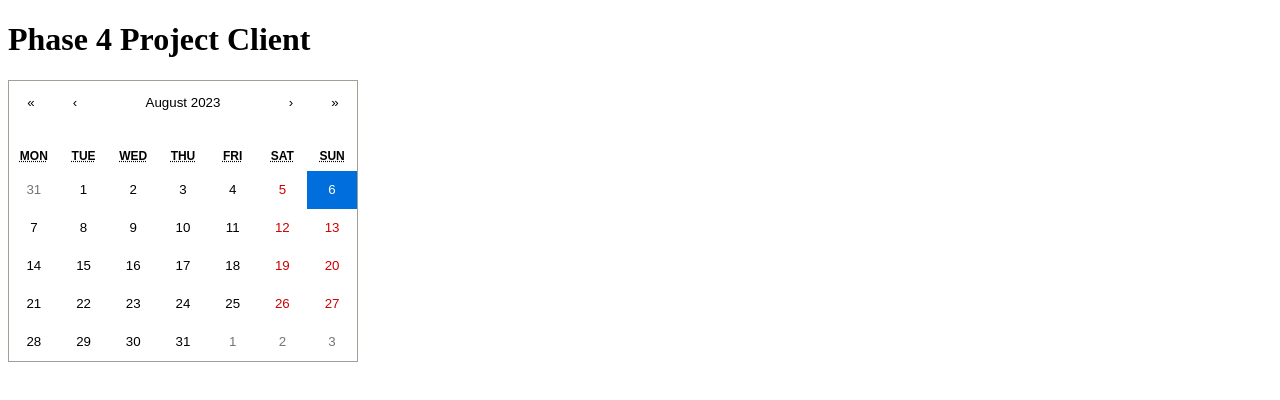
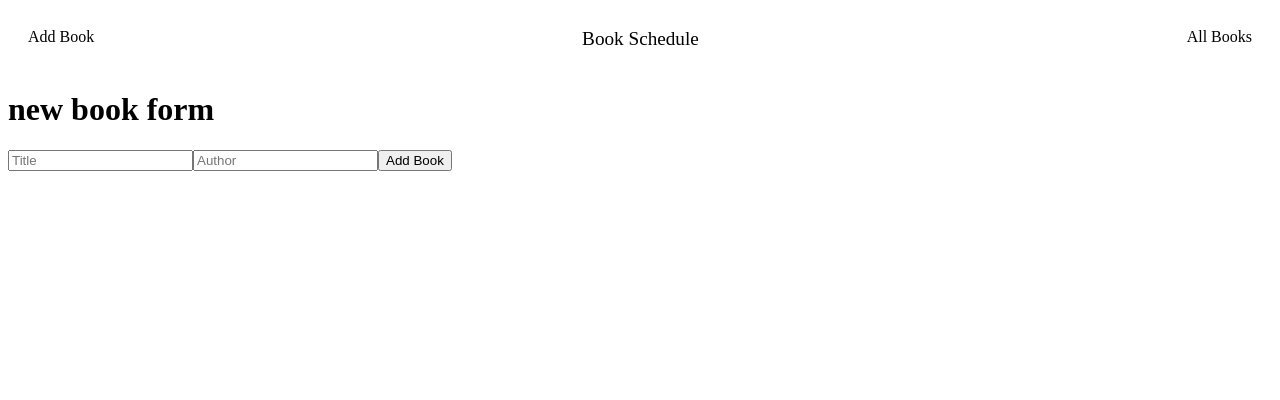
Before and after one commit to ryanMlindner/Book-Scheduler, a React (Create React App) app in the folder client/: page /new in a window 1280 px wide. Shown: the top 400 px of the page. Built offline with nearby package versions, Linux system fonts and the light colour scheme.

Commit message:
added all components needed and placeholder code

```diff
--- /dev/null
+++ b/client/src/components/AllBooks.js
@@ -0,0 +1,23 @@
+import React, { useState } from "react";
+import BookCard from "./BookCard";
+import BookDetails from "./BookDetails";
+
+function AllBooks({ books }){
+    const [clicked, setClicked] = useState(false)
+    const [currentBook, setCurrentBook] = useState()
+
+    function handleClick(book){
+        setClicked(true)
+        setCurrentBook(book)
+    }
+
+    return(
+        <div>
+            {clicked ? <BookDetails book={currentBook} setClicked={setClicked} /> : books.map(book => <BookCard key={book.id} book={book} onClick={handleClick(book)}/>)}
+        </div>
+    )
+}
+
+export default AllBooks
+
+// {books.map(book => <BookCard key={book.id} book={book} onClick={handleClick(book)}/>)}
--- a/client/src/components/App.js
+++ b/client/src/components/App.js
@@ -1,22 +1,41 @@
 import React, { useEffect, useState } from "react";
 import { Switch, Route } from "react-router-dom";
-import Calendar from 'react-calendar';
-import 'react-calendar/dist/Calendar.css';
+import NavBar from "./NavBar";
+import NewBook from "./NewBook";
+import AllBooks from "./AllBooks";
+import Home from "./Home";
+
+// API = 'http://localhost:5555/books'
 
 function App() {
-	const [value, setValue] = useState(new Date());
+	const [books, setBooks] = useState([])
 
-	// test
+	// useEffect(() => fetch(API)
+    //     .then(res => res.json())
+    //     .then(setBooks), [])
+
 
 	return (
 		<div>
-			<h1>Phase 4 Project Client</h1>
-			<Calendar
-                onChange={setValue}
-                value={value}
-            />
+
+			<NavBar />
+			<Switch>
+				<Route exact path="/">
+					<Home books={books}/>
+				</Route>
+				<Route exact path="/new">
+					<NewBook addNewBook={addNewBook}/>
+				</Route>
+				<Route exact path="/books">
+					<AllBooks books={books} />
+				</Route>
+			</Switch>
 		</div>
-	);
+	)
+
+	function addNewBook(newBook) {
+		console.log(newBook)
+	}
 }
 
 export default App;
--- /dev/null
+++ b/client/src/components/BookCard.js
@@ -0,0 +1,13 @@
+import React from "react";
+
+function BookCard({ book }){
+
+    return(
+        <div >
+            <h2>Title: {book.title}</h2>
+            <h3>Author: {book.author}</h3>
+        </div>
+    )
+}
+
+export default BookCard
--- /dev/null
+++ b/client/src/components/BookDetails.js
@@ -0,0 +1,13 @@
+import React from "react";
+
+function BookDetails({ book, setClicked }){
+
+    return(
+        <div >
+            <p onClick={setClicked(false)}>Go back</p>
+            {book}
+        </div>
+    )
+}
+
+export default BookDetails
--- /dev/null
+++ b/client/src/components/Home.js
@@ -0,0 +1,30 @@
+import React from "react";
+import { useState } from "react";
+import Calendar from 'react-calendar';
+import 'react-calendar/dist/Calendar.css';
+import BookCard from "./BookCard";
+
+function Home({ books }){
+    const [value, setValue] = useState(new Date());
+    const [booksOnDate, setBooksOnDate] = useState([])
+
+    window.onload = function(){
+        handleChange(value)
+    }
+
+    function handleChange(e){
+        setValue(e)
+        setBooksOnDate(books.filter(b => new Date(b.schedules.day.date).toDateString() === value.toDateString()))
+    }
+
+    return(
+        <div>
+            <Calendar onChange={(e) => handleChange(e)} value={value} />
+            <ul>
+                {booksOnDate.map(book => <BookCard key={book.id} book={book} />)}
+            </ul>
+        </div>
+    )
+}
+
+export default Home
--- /dev/null
+++ b/client/src/components/NavBar.js
@@ -0,0 +1,15 @@
+import React from "react";
+import { NavLink } from "react-router-dom/cjs/react-router-dom.min";
+
+function NavBar(){
+
+    return(
+        <div className="navbar-container">
+            <NavLink className="add-book" to="/new" exact>Add Book</NavLink>
+            <NavLink className="all-books" to="/books" exact>All Books</NavLink>
+            <NavLink className="header" to="/" exact >Book Schedule</NavLink>
+        </div>
+    )
+}
+
+export default NavBar
--- /dev/null
+++ b/client/src/components/NewBook.js
@@ -0,0 +1,30 @@
+import React, { useState } from "react";
+
+function NewBook({ addNewBook }){
+    const [newBook, setNewBook] = useState({
+        title: "", author: ""
+    })
+
+    function handleChange(e){
+        setNewBook({ ...newBook, [e.target.name]: e.target.value })
+    }
+
+    function handleSubmit(e){
+        e.preventDefault()
+        addNewBook(newBook)
+        setNewBook({title: "", author: ""})
+    }
+
+    return (
+        <div>
+            <h1>new book form</h1>
+            <form onSubmit={e => handleSubmit(e)}>
+                <input type="text" name="title" value={newBook.title} placeholder="Title" onChange={handleChange} />
+                <input type="text" name="author" value={newBook.author} placeholder="Author" onChange={handleChange} />
+                <button type="submit">Add Book</button>
+            </form>
+        </div>
+    )
+}
+
+export default NewBook
--- a/client/src/index.css
+++ b/client/src/index.css
@@ -4,3 +4,30 @@
   --link: #61dafb;
   --text: hsla(0, 0%, 100%, 0.88);
 }
+
+.add-book {
+	float: left;
+	padding: 10px;
+	text-decoration:none;
+	color: black
+}
+
+.header {
+	font-size: larger;
+	display: flex;
+	justify-content: center;
+	padding: 10px;
+	text-decoration:none;
+	color: black
+}
+
+.all-books {
+	float: right;
+	padding: 10px;
+	text-decoration:none;
+	color: black
+}
+
+.navbar-container {
+	padding: 10px;
+}
--- a/client/src/index.js
+++ b/client/src/index.js
@@ -2,5 +2,11 @@ import React from "react";
 import ReactDOM from "react-dom";
 import App from "./components/App";
 import "./index.css";
+import { BrowserRouter } from "react-router-dom/cjs/react-router-dom.min";
 
-ReactDOM.render(<App />, document.getElementById("root"));
+ReactDOM.render(
+    <BrowserRouter>
+        <App />
+    </BrowserRouter>,
+    document.getElementById("root")
+);
```
